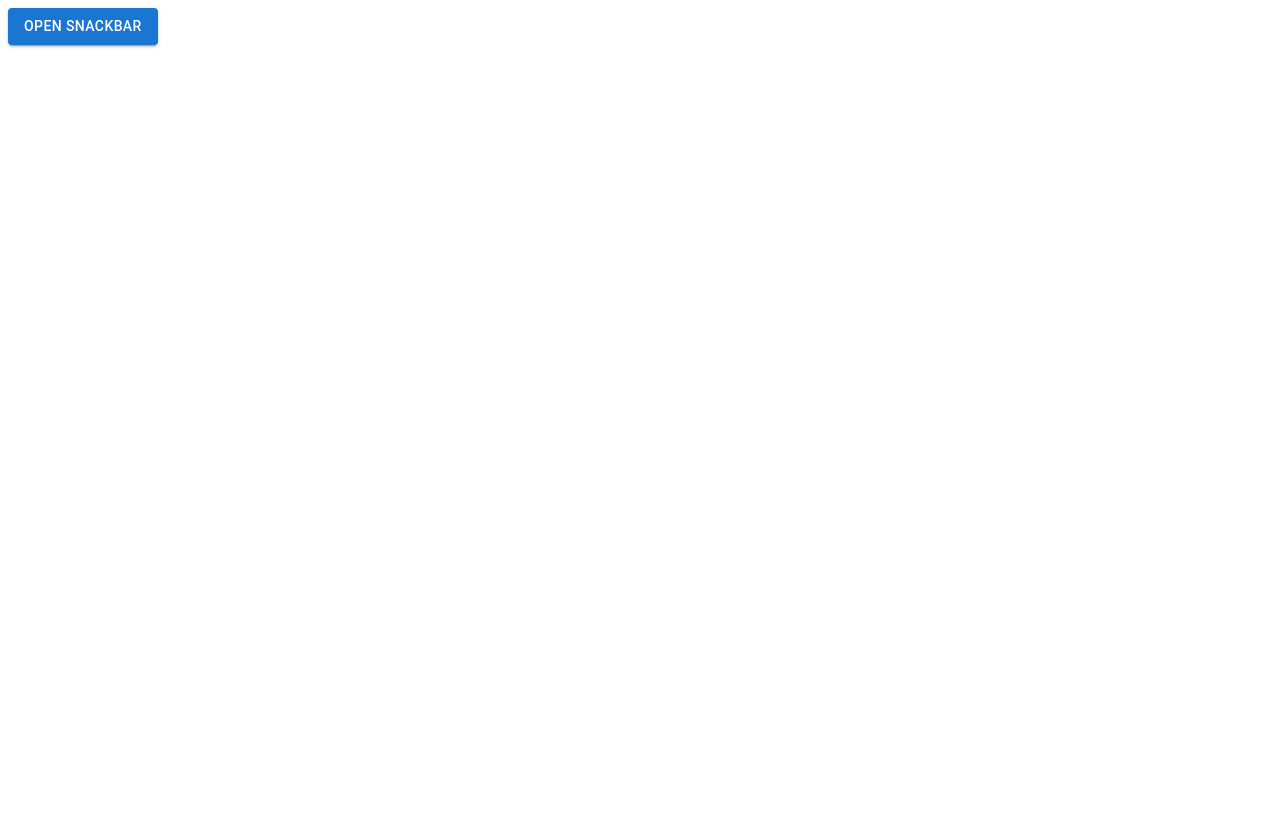
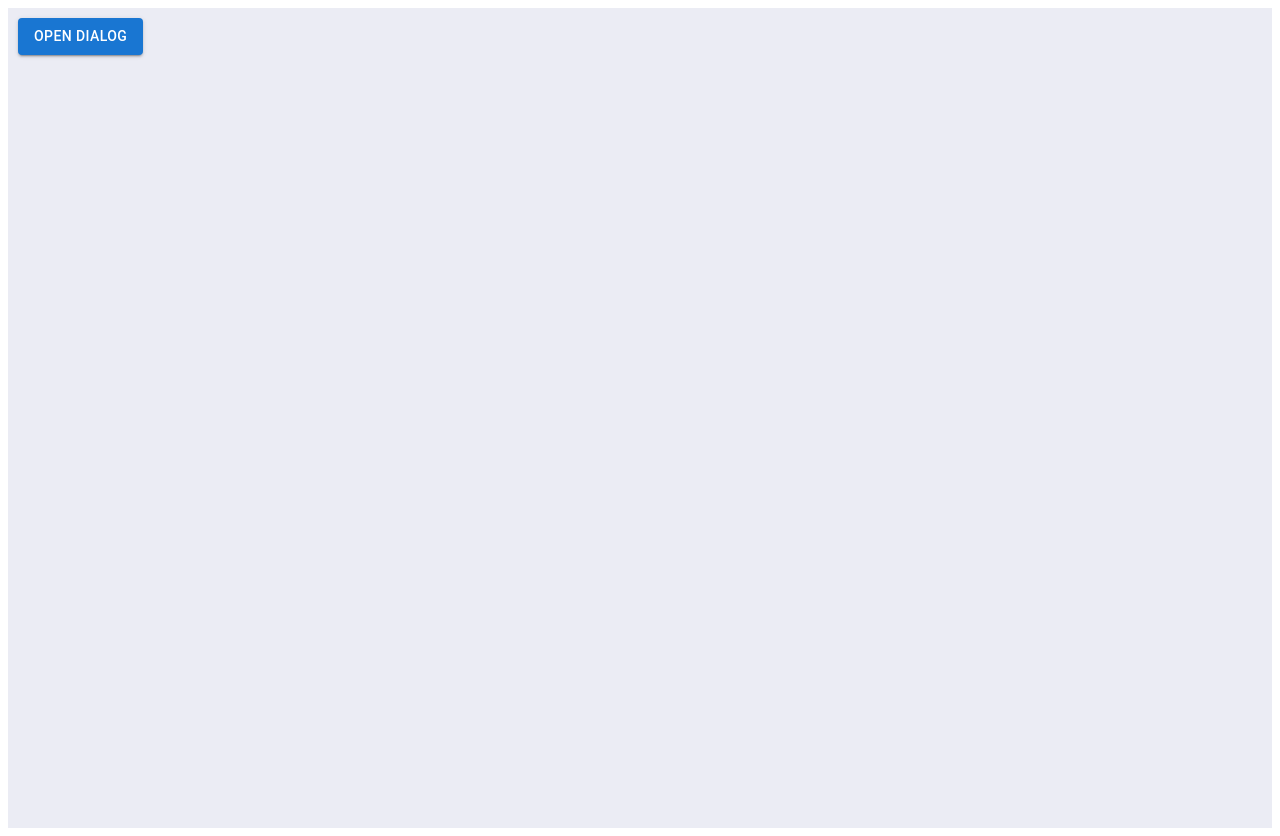
Before and after one commit to Sizzlesina/MUI_course, a React (Vite) app in the folder mui-tutorial/: page / in a window 1280 px wide. Before the commit the page ends 800 px from the top, so only its background shows below. Built offline with nearby package versions, Linux system fonts and the light colour scheme.

Commit message:
Dialog examples added

```diff
--- a/mui-tutorial/src/App.jsx
+++ b/mui-tutorial/src/App.jsx
@@ -28,6 +28,7 @@
 // import TablePage from "./state-management/TablePage";
 // import { BrowserRouter, Routes, Route } from "react-router-dom";
 // import TabsExample from "./advance-components/TabsExample";
+import DialogExamples from "./advance-components/DialogExamples";
 import DrawerExamples from "./advance-components/DrawerExamples";
 import MenuExamples from "./advance-components/MenuExamples";
 import SnackbarExamples from "./advance-components/SnackbarExamples";
@@ -80,7 +81,8 @@ function App() {
       {/* <TabsExample /> */}
       {/* <DrawerExamples /> */}
       {/* <MenuExamples /> */}
-      <SnackbarExamples />
+      {/* <SnackbarExamples /> */}
+      <DialogExamples />
     </div>
   );
 }
--- /dev/null
+++ b/mui-tutorial/src/advance-components/DialogExamples.jsx
@@ -0,0 +1,45 @@
+/** @format */
+
+import {
+  Button,
+  Dialog,
+  DialogActions,
+  DialogContent,
+  DialogContentText,
+  DialogTitle,
+} from "@mui/material";
+import { useState } from "react";
+
+function DialogExamples() {
+  const [open, setOpen] = useState(false);
+  const handleClick = () => {
+    setOpen(true);
+  };
+  const handleClose = () => {
+    setOpen(false);
+  };
+
+  return (
+    <div
+      style={{
+        backgroundColor: "#EBECF4",
+        height: "100vh",
+        padding: 10,
+      }}>
+      <Button variant='contained' onClick={handleClick}>
+        Open Dialog
+      </Button>
+      <Dialog open={open} onClose={handleClose}>
+        <DialogTitle>Simple Dialog</DialogTitle>
+        <DialogContent>
+          <DialogContentText>This is a simple dialog example</DialogContentText>
+        </DialogContent>
+        <DialogActions>
+          <Button onClick={handleClose}>Close</Button>
+        </DialogActions>
+      </Dialog>
+    </div>
+  );
+}
+
+export default DialogExamples;
```
Also changed, not shown: 1 other file (tests, documents, lock files or other folders).
